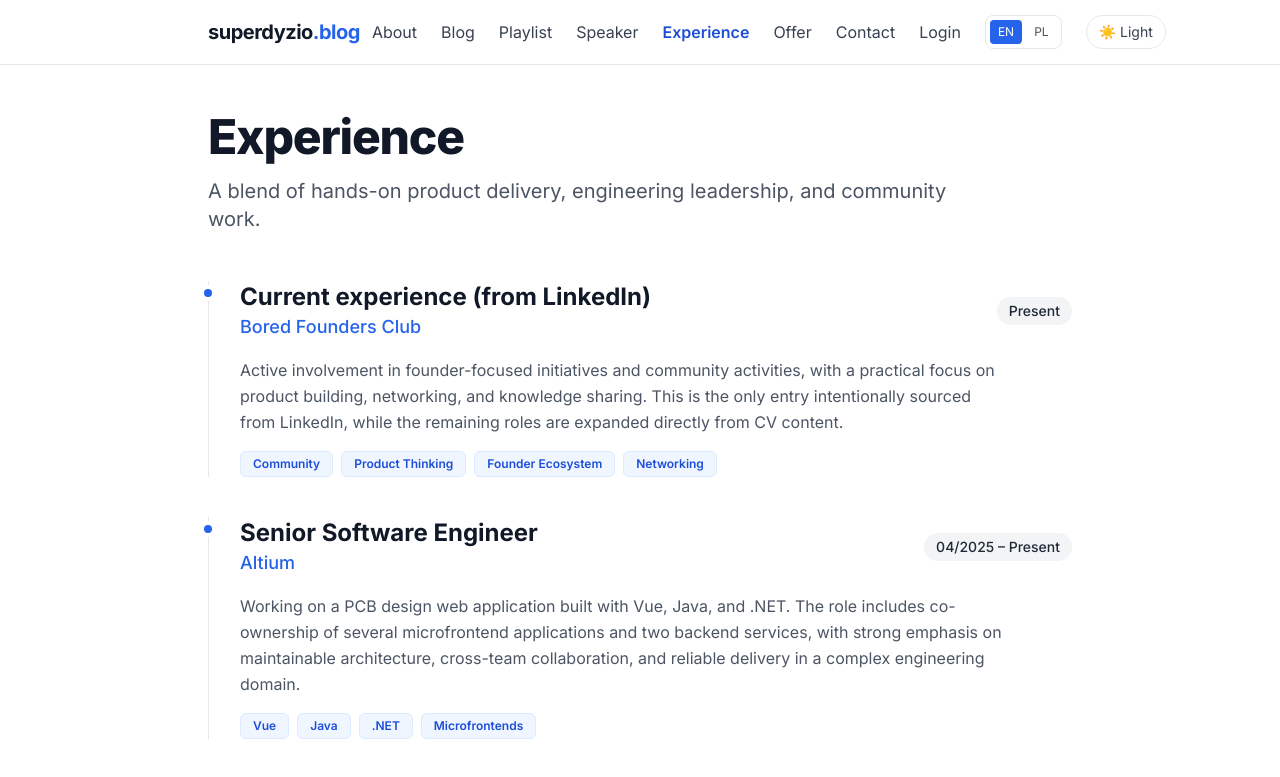
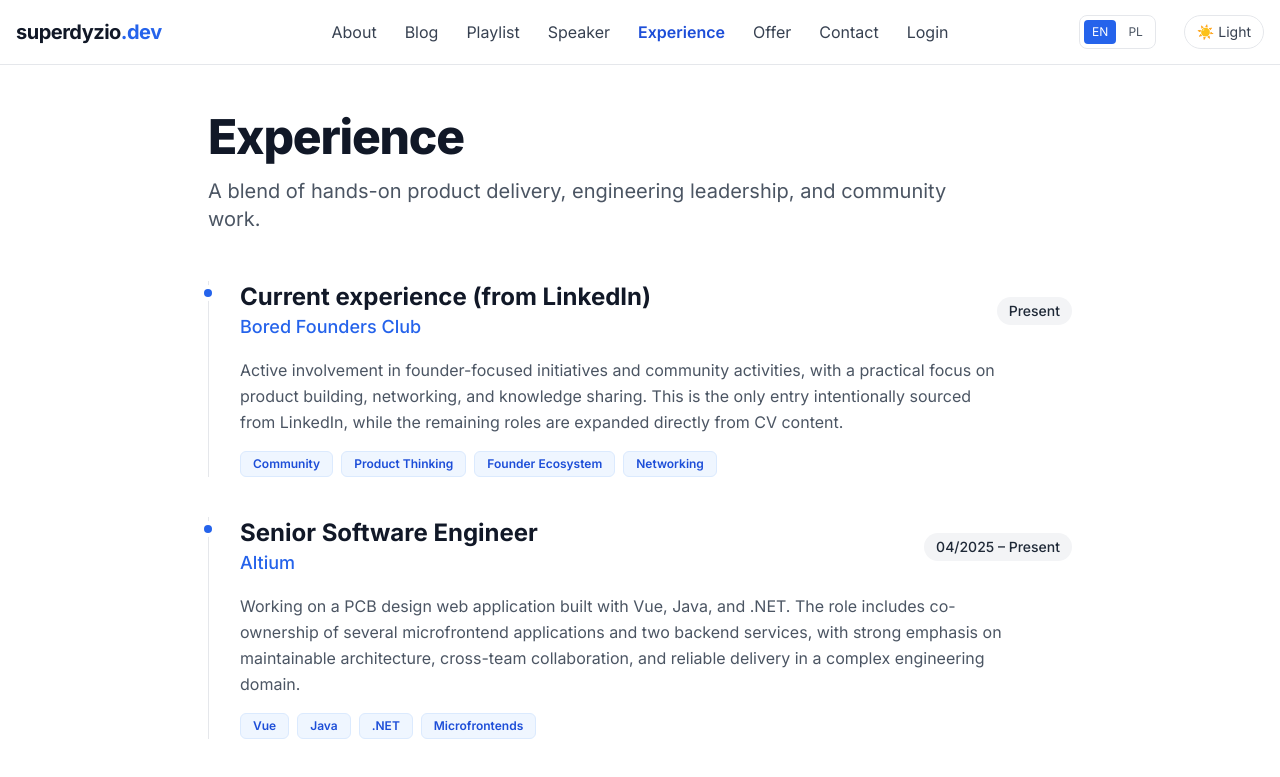
Before and after one commit to superdyzio/superdyzio.github.io, a Next.js app: page /experience in a window 1280 px wide. Shown: the top 777 px of the page. Built offline with nearby package versions, Linux system fonts and the light colour scheme; no server answers.

Commit message:
fix header layout

```diff
--- a/src/app/layout.tsx
+++ b/src/app/layout.tsx
@@ -15,12 +15,12 @@ const inter = Inter({ subsets: ["latin"] });
 
 export const metadata: Metadata = {
   title: {
-    default: "superdyzio.blog",
-    template: "%s | superdyzio.blog",
+    default: "superdyzio.dev",
+    template: "%s | superdyzio.dev",
   },
   description: "My experience as a speaker and developer",
   openGraph: {
-    title: "superdyzio.blog",
+    title: "superdyzio.dev",
     description: "My experience as a speaker and developer",
   },
 };
@@ -53,16 +53,18 @@ export default async function RootLayout({
       </head>
       <body className={`${inter.className} min-h-screen flex flex-col bg-white text-gray-900 transition-colors dark:bg-gray-950 dark:text-gray-100`}>
         <header className="sticky top-0 z-50 border-b bg-white/80 backdrop-blur-md transition-colors dark:border-gray-800 dark:bg-gray-950/80">
-          <nav className="max-w-4xl mx-auto px-4 py-3 flex flex-col gap-3 sm:h-16 sm:py-0 sm:flex-row sm:items-center sm:justify-between">
-            <Link href="/" className="self-start text-lg font-bold tracking-tight text-gray-900 transition-colors hover:text-blue-700 sm:self-auto sm:text-xl dark:text-gray-100 dark:hover:text-blue-400">
-              superdyzio<span className="text-blue-600">.blog</span>
+          <div className="px-4 py-3 flex flex-col gap-4 sm:h-16 sm:py-0 sm:grid sm:grid-cols-[1fr_auto_1fr] sm:items-center sm:gap-4">
+            <Link href="/" className="self-start text-left text-lg font-bold tracking-tight text-gray-900 transition-colors hover:text-blue-700 sm:self-auto sm:justify-self-start sm:text-xl dark:text-gray-100 dark:hover:text-blue-400">
+              superdyzio<span className="text-blue-600">.dev</span>
             </Link>
-            <div className="w-full flex flex-wrap items-center gap-x-4 gap-y-2 text-sm sm:w-auto sm:flex-nowrap sm:gap-5 md:gap-6 md:text-base">
+            <nav className="w-full flex flex-wrap items-center justify-start gap-x-5 gap-y-2 text-sm sm:flex-nowrap sm:justify-center sm:gap-6 md:gap-7 md:text-base">
               <MainNavigationLinks isAuthenticated={isAuthenticated} locale={locale} />
+            </nav>
+            <div className="w-full flex flex-wrap items-center justify-start gap-x-5 gap-y-2 text-sm sm:w-auto sm:flex-nowrap sm:justify-end sm:gap-6 md:gap-7 md:text-base">
               <LanguageSwitcher locale={locale} />
               <ThemeToggle />
             </div>
-          </nav>
+          </div>
         </header>
         <main className="flex-grow max-w-4xl mx-auto px-4 py-8 sm:py-10 md:py-12 w-full">
           {children}
```
